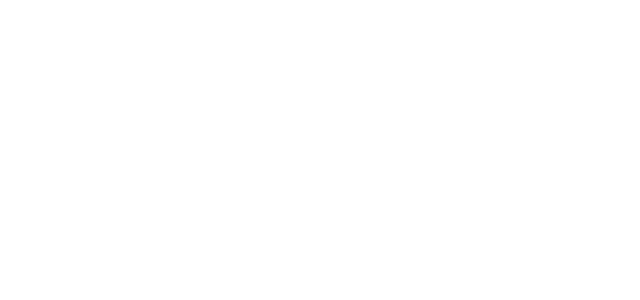
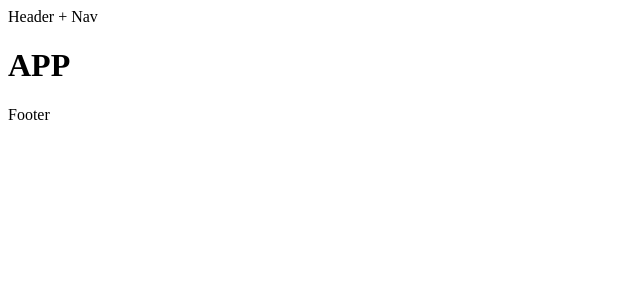
Before and after one commit to maishamir/BCCAV-new, a React (Vite) app: page / in a window 1280 px wide. Shown: the top 300 px of the page, without its empty margins (0-640 px from the left). Built offline with nearby package versions, Linux system fonts and the light colour scheme; a web font is replaced by a local one.

Commit message:
add layout component for consistency

```diff
--- a/package.json
+++ b/package.json
@@ -10,6 +10,7 @@
     "preview": "vite preview"
   },
   "dependencies": {
+    "lucide-react": "^1.48.0",
     "react": "^19.2.8",
     "react-dom": "^19.2.8",
     "sass": "^1.105.0"
--- a/src/App.jsx
+++ b/src/App.jsx
@@ -1,9 +1,17 @@
 import { useState } from "react";
+import Layout from "./components/Layout/Layout";
 import "./App.css";
 
 function App() {
-
-  return <></>;
+  return (
+    <>
+      <Layout>
+        <main>
+          <h1>APP</h1>
+        </main>
+      </Layout>
+    </>
+  );
 }
 
 export default App;
--- /dev/null
+++ b/src/components/Layout/Layout.jsx
@@ -0,0 +1,13 @@
+import React from 'react'
+
+function Layout({children}) {
+  return (
+    <div>
+        <header>Header + Nav</header>
+        {children}
+        <footer>Footer</footer>
+    </div>
+  )
+}
+
+export default Layout
--- a/src/styles/_global.scss
+++ b/src/styles/_global.scss
@@ -0,0 +1,5 @@
+* {
+  padding: 0;
+  margin: 0;
+  box-sizing: border-box;
+}
```
Also changed, not shown: src/components/Layout/Layout.scss (added), src/main.scss (added), 1 other file (tests, documents, lock files or other folders).
